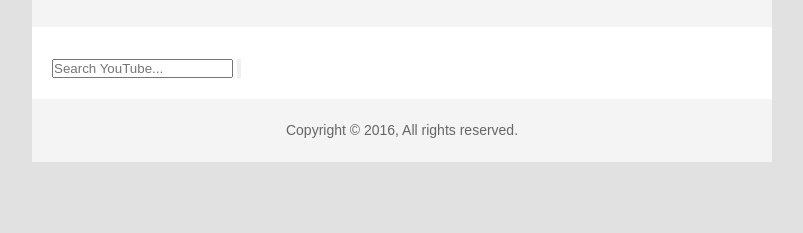
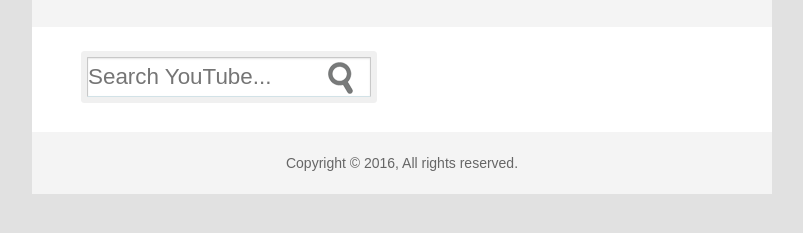
Before and after one commit to bpstein/javascript, a plain HTML site: page youtube_search/index.html in a window 1280 px wide. Shown: the part 83-316 px from the top of the page, without its empty margins (238-1041 px from the left). Drawn offline with nearby package versions, Linux system fonts and the light colour scheme.

Commit message:
Completed styling of YouTube SearchVidz

```diff
--- a/youtube_search/css/style.css
+++ b/youtube_search/css/style.css
@@ -48,3 +48,55 @@ footer {
 	padding: 20px;
 	text-align: center;
 }
+
+#search-form {
+	display: block;
+	margin-bottom: 15px;
+}
+
+.fieldcontainer {
+	display: block;
+	position: relative;
+	width: 90%;
+	margin: 0 auto;
+}
+
+.search-field {
+	box-sizing: border-box;
+	-moz-box-sizing: border-box;
+	-webkit-box-sizing: border-box;
+	display: block;
+	height: 40px;
+	width: 45%;
+	padding-right: 43px;
+	background: #fff;
+	color: #ccc;
+	border: 1px solid #c8c8c8;
+	font-size: 1.6em;
+	border-bottom-color: #d2e2e7;
+	border-radius: 1px;
+	-moz-border-radius: 1px;
+	-webkit-border-radius: 1px;
+	box-shadow: inset 0 1px 2px rgba(0,0,0,0.1), 0 0 0 6px #f0f0f0;
+	-moz-box-shadow: inset 0 1px 2px rgba(0,0,0,0.1), 0 0 0 6px #f0f0f0;
+	-webkit-box-shadow: inset 0 1px 2px rgba(0,0,0,0.1), 0 0 0 6px #f0f0f0;
+}
+
+#search-btn {
+	position: absolute;
+	right: 360px;
+	top: 5px;
+	height: 32px;
+	width: 32px;
+	cursor: pointer;
+	border: 0;
+	zoom: 1;
+	filter: alpha(opacity=65);
+	opacity: 0.65;
+	background: transparent url(../img/search.png) top left no-repeat;
+}
+
+#search-btn :hover {
+	filter: alpha(opacity=90);
+	opacity: 0.9;
+}
```
